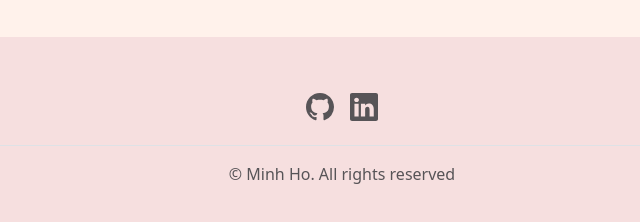
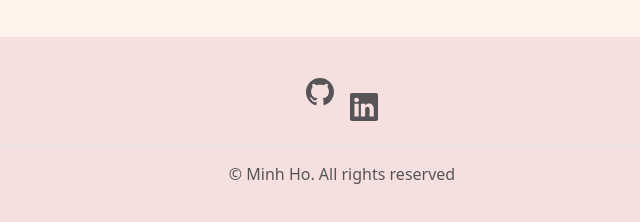
Before and after one commit to yenminh269/portfolio, a plain HTML site: page index.html in a window 1280 px wide. In both pictures the pointer is over the link 618 px from the left and 2708 px from the top of the page. Shown: the part 2601-2823 px from the top of the page, 298-938 px from the left. Drawn offline with nearby package versions, Linux system fonts and the light colour scheme; a web font is replaced by a local one.

Commit message:
add hover effect to the icon at the footer

```diff
--- a/style.css
+++ b/style.css
@@ -58,3 +58,11 @@
 .body .skills{
    color: #665E4D;
 }
+
+a.nav-link.px-2.text-body-secondary{
+    transition: 0.5s;
+}
+
+a.nav-link.px-2.text-body-secondary:hover{
+     transform: translateY(-15px);
+}
```
